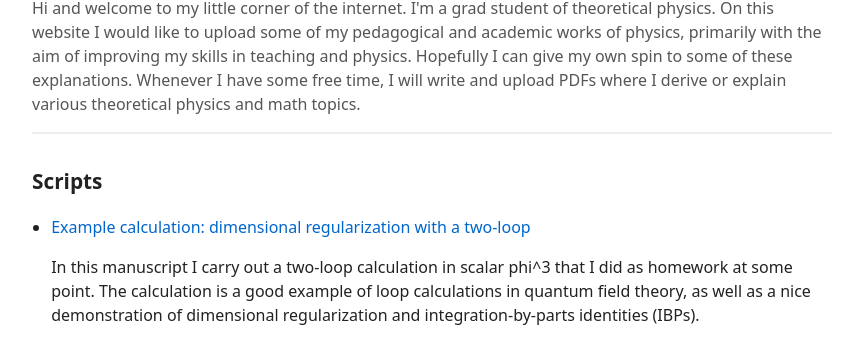
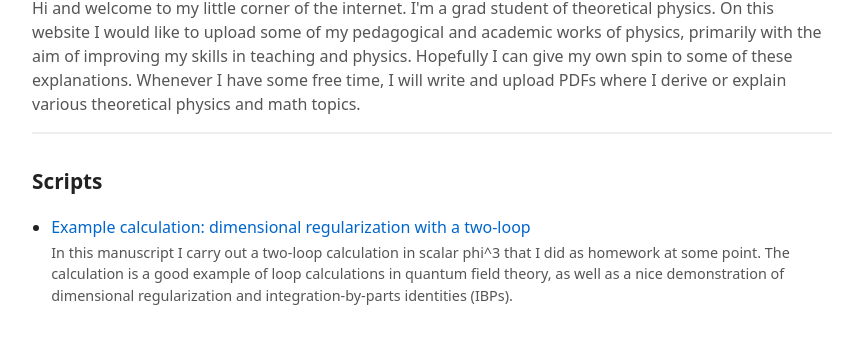
Before and after one commit to habrahamyan/home, a plain HTML site: page index.html in a window 1280 px wide. Shown: the part 87-450 px from the top of the page, without its empty margins (208-1071 px from the left). Drawn offline with Linux system fonts and the light colour scheme.

Commit message:
Update index.html

```diff
--- a/index.html
+++ b/index.html
@@ -73,6 +73,10 @@
           a.rel = "noopener";
 
           const desc = document.createElement("p");
+          desc.style.margin = "0.2rem 0 0 0";   // small top margin only
+          desc.style.fontSize = "0.9rem";       // slightly smaller than title
+          desc.style.color = "#555";            // softer color for contrast
+
           desc.textContent = item.description;
 
           li.appendChild(a);
```
